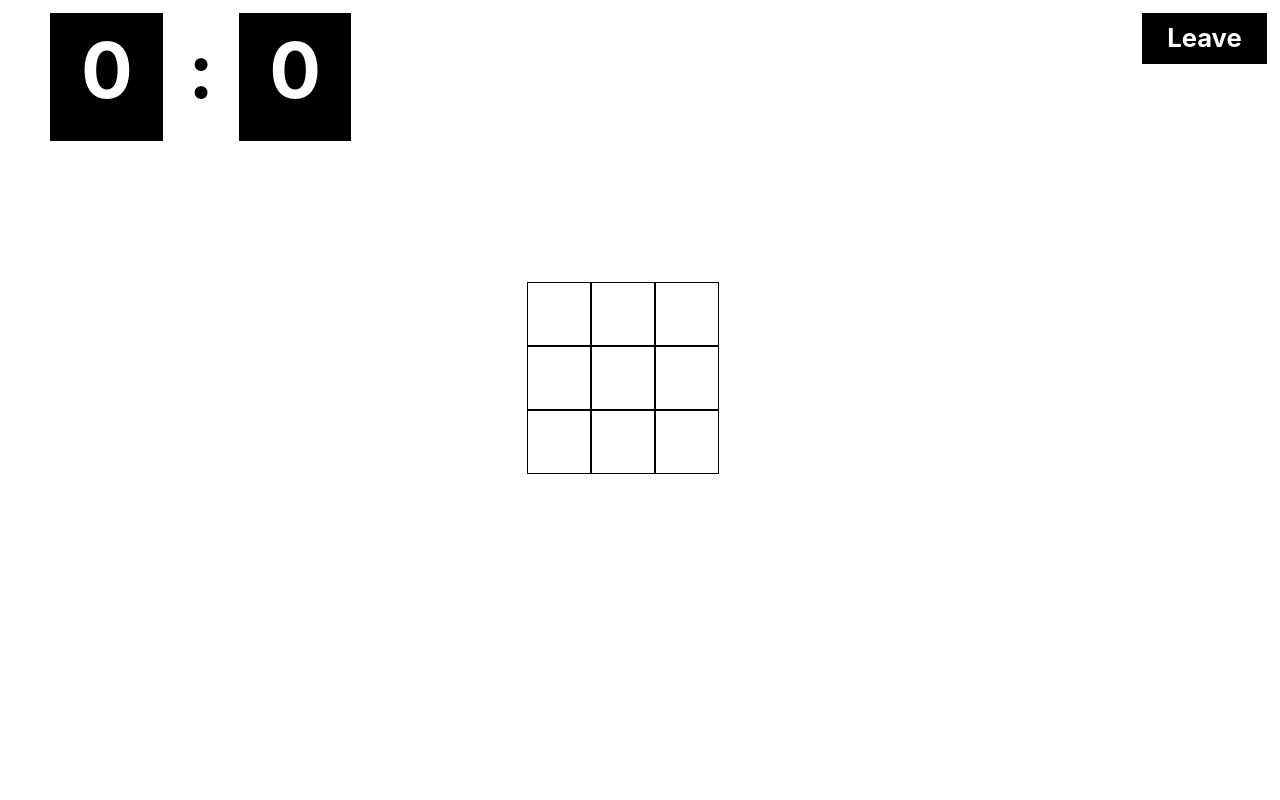
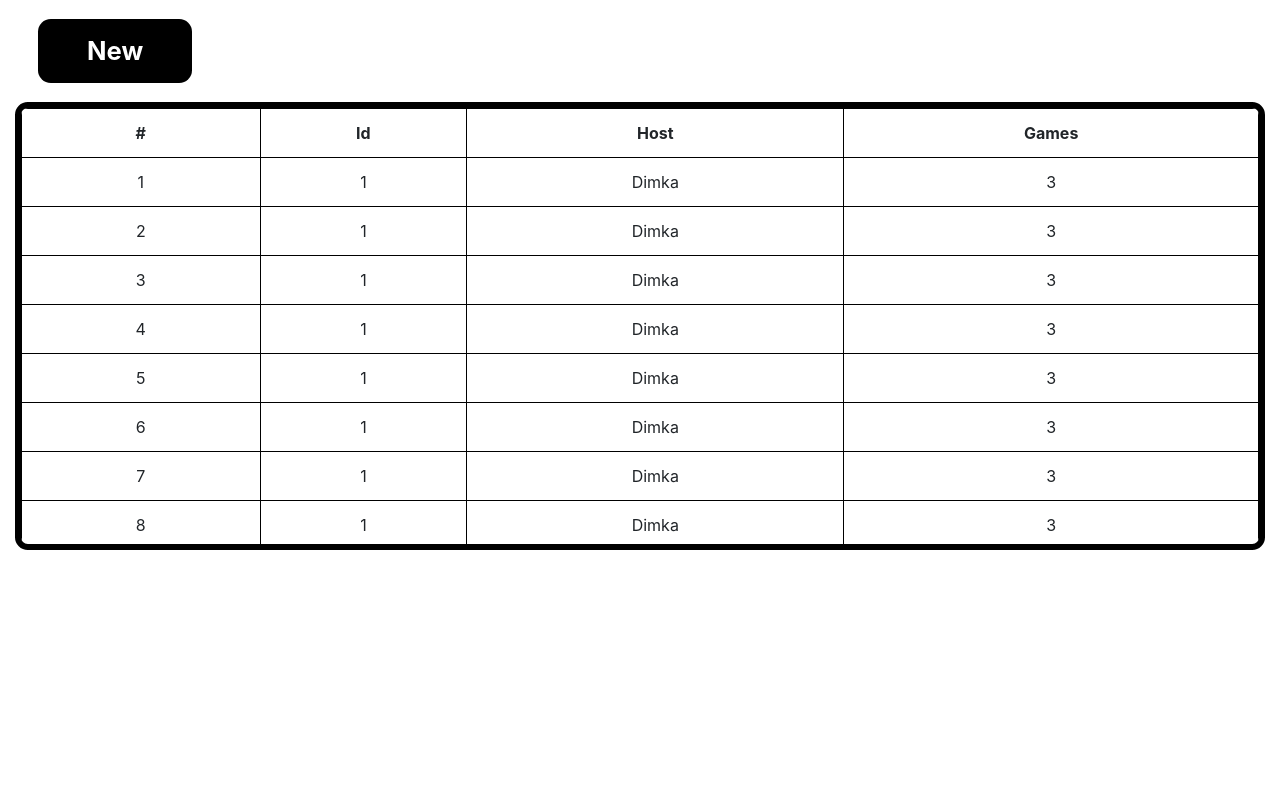
Before and after one commit to Dimka2018/tic-tac-toe, a React app in the folder front/: page / in a window 1280 px wide. Built offline with nearby package versions, Linux system fonts and the light colour scheme.

Commit message:
added search lobby page

```diff
--- a/front/src/css/index.css
+++ b/front/src/css/index.css
@@ -1,3 +1,7 @@
 :root {
   --cell-size: 5vw;
 }
+
+body {
+  overflow: hidden;
+}
--- /dev/null
+++ b/front/src/css/lobby_menu.css
@@ -0,0 +1,20 @@
+.lobby-menu-container {
+    width: 100vw;
+    height: 8vw;
+    display: flex;
+    justify-content: flex-start;
+    align-items: center;
+    padding-left: 3vw;
+}
+
+.create-lobby-button {
+    background: black;
+    border: none;
+    outline: none;
+    width: 12vw;
+    height: 5vw;
+    color: white;
+    font-size: 2vw;
+    font-weight: bold;
+    border-radius: 1vw;
+}
--- /dev/null
+++ b/front/src/css/lobby_modal.css
@@ -0,0 +1,59 @@
+.background {
+    width: 100vw;
+    height: 100vh;
+    background: transparent;
+    position: absolute;
+    top: 0;
+    left: 0;
+    display: flex;
+    justify-content: center;
+    margin-top: 3vw;
+}
+
+.title {
+    font-size: 3vw;
+    color: white;
+}
+
+.modal-container {
+    background: black;
+    width: 50vw;
+    height: 30vw;
+    border-radius: 1vw;
+    margin-top: 10vw;
+}
+
+.game-input {
+    width: 20vw;
+    height: 4vw;
+    border-radius: 1vw;
+    text-align: center;
+    font-size: 2vw;
+    font-weight: bold;
+    border: none;
+    outline: none;
+}
+
+.mt-5vw {
+    margin-top: 5vw;
+}
+
+.mt-2vw {
+    margin-top: 2vw;
+}
+
+.mt-7vw {
+    margin-top: 7vw;
+}
+
+.modal-button {
+    width: 12vw;
+    height: 5vw;
+    background: white;
+    border-radius: 1vw;
+    color: black;
+    font-weight: bold;
+    font-size: 2vw;
+    outline: none;
+    border: none;
+}
--- /dev/null
+++ b/front/src/css/search_table.css
@@ -0,0 +1,40 @@
+.search-table {
+    position: relative;
+    height: 35vw;
+    overflow: auto;
+}
+
+.search-table tbody tr:hover {
+    cursor: pointer;
+    background: black;
+    color: white;
+}
+
+.table-wrapper-scroll-y {
+    display: block;
+    border: 0.5vw solid black;
+    border-radius: 1vw;
+}
+
+.search-table-content, .search-table-content th, .search-table-content td {
+    border: 1px solid black;
+    text-align: center;
+}
+
+.table thead th {
+    border-bottom: 1px solid black;
+}
+
+.search-table::-webkit-scrollbar-track {
+    background: black;
+}
+
+.search-table::-webkit-scrollbar-thumb {
+    background: white;
+    border-radius: 0.5vw;
+    width: 0.5vw;
+}
+
+.search-table::-webkit-scrollbar {
+    width: 1vw;
+}
--- a/front/src/index.js
+++ b/front/src/index.js
@@ -3,8 +3,9 @@ import ReactDOM from 'react-dom';
 import './css/index.css';
 import 'bootstrap/dist/css/bootstrap.min.css';
 import Game from "./js/page/game";
+import Search from "./js/page/search";
 
 ReactDOM.render(
-    <Game/>,
+    <Search/>,
   document.getElementById('root')
 );
--- a/front/src/js/directive/Board.js
+++ b/front/src/js/directive/board.js
@@ -1,6 +1,6 @@
 import React from "react";
 import '../../css/board.css';
-import Cell from "./Cell";
+import Cell from "./cell";
 
 class Board extends React.Component{
 
--- /dev/null
+++ b/front/src/js/directive/lobby_menu.js
@@ -0,0 +1,22 @@
+import React from "react";
+import '../../css/lobby_menu.css';
+
+class LobbyMenu extends React.Component {
+
+    constructor(props) {
+        super(props);
+        this.lobbyButtonCallback = props.lobbyButtonCallback;
+    }
+
+    render() {
+        return (
+            <div className="lobby-menu-container">
+                <div className="row">
+                    <button onClick={this.lobbyButtonCallback} className="create-lobby-button">New</button>
+                </div>
+            </div>
+        );
+    }
+}
+
+export default LobbyMenu;
--- /dev/null
+++ b/front/src/js/directive/lobby_modal.js
@@ -0,0 +1,33 @@
+import React from "react";
+import '../../css/lobby_modal.css';
+
+class LobbyModal extends React.Component {
+
+    constructor(props) {
+        super(props);
+        this.onCancelClick = props.onCancel;
+    }
+
+    render() {
+        return (
+            <div className="background">
+                <div className="modal-container">
+                    <div className="row mt-2vw flex justify-content-center align-items-center">
+                        <span className="title font-weight-bold">Enter number of games</span>
+                    </div>
+                    <div className="row flex mt-5vw justify-content-center align-items-center">
+                        <input className="game-input" />
+                    </div>
+
+                    <div className="row flex mt-7vw justify-content-around align-items-center">
+                        <button className="modal-button">OK</button>
+                        <button onClick={this.onCancelClick.bind(this)} className="modal-button">CANCEL</button>
+                    </div>
+
+                </div>
+            </div>
+        );
+    }
+}
+
+export default LobbyModal
--- /dev/null
+++ b/front/src/js/directive/search_table.js
@@ -0,0 +1,92 @@
+import React from "react";
+import '../../css/search_table.css';
+
+class SearchTable extends React.Component {
+
+    constructor(props) {
+        super(props);
+        this.state = {
+            lobbies: [{id: 1, host: "Dimka", games: 3},
+                {id: 1, host: "Dimka", games: 3},
+                {id: 1, host: "Dimka", games: 3},
+                {id: 1, host: "Dimka", games: 3},
+                {id: 1, host: "Dimka", games: 3},
+                {id: 1, host: "Dimka", games: 3},
+                {id: 1, host: "Dimka", games: 3},
+                {id: 1, host: "Dimka", games: 3},
+                {id: 1, host: "Dimka", games: 3},
+                {id: 1, host: "Dimka", games: 3},
+                {id: 1, host: "Dimka", games: 3},
+                {id: 1, host: "Dimka", games: 3},
+                {id: 1, host: "Dimka", games: 3},
+                {id: 1, host: "Dimka", games: 3},
+                {id: 1, host: "Dimka", games: 3},
+                {id: 1, host: "Dimka", games: 3},
+                {id: 1, host: "Dimka", games: 3},
+                {id: 1, host: "Dimka", games: 3},
+                {id: 1, host: "Dimka", games: 3},
+                {id: 1, host: "Dimka", games: 3},
+                {id: 1, host: "Dimka", games: 3},
+                {id: 1, host: "Dimka", games: 3},
+                {id: 1, host: "Dimka", games: 3},
+                {id: 1, host: "Dimka", games: 3},
+                {id: 1, host: "Dimka", games: 3},
+                {id: 1, host: "Dimka", games: 3},
+                {id: 1, host: "Dimka", games: 3},
+                {id: 1, host: "Dimka", games: 3},
+                {id: 1, host: "Dimka", games: 3},
+                {id: 1, host: "Dimka", games: 3},
+                {id: 1, host: "Dimka", games: 3},
+                {id: 1, host: "Dimka", games: 3},
+                {id: 1, host: "Dimka", games: 3},
+                {id: 1, host: "Dimka", games: 3},
+                {id: 1, host: "Dimka", games: 3},
+                {id: 1, host: "Dimka", games: 3},
+                {id: 1, host: "Dimka", games: 3},
+                {id: 1, host: "Dimka", games: 3},
+                {id: 1, host: "Dimka", games: 3},
+                {id: 1, host: "Dimka", games: 3},
+                {id: 1, host: "Dimka", games: 3},
+                {id: 1, host: "Dimka", games: 3},
+                {id: 1, host: "Dimka", games: 3},
+                {id: 1, host: "Dimka", games: 3},
+                {id: 1, host: "Dimka", games: 3},
+                {id: 1, host: "Dimka", games: 3},
+                {id: 1, host: "Dimka", games: 3}
+            ]
+        }
+    }
+
+    handleClick(event) {
+        console.log(event)
+    }
+
+    render() {
+        const rows = this.state.lobbies.map((lobby, index) =>
+            <tr key={index} onClick={this.handleClick}>
+                <td>{index + 1}</td>
+                <td>{lobby.id}</td>
+                <td>{lobby.host}</td>
+                <td>{lobby.games}</td>
+            </tr>);
+        return (
+            <div className="table-wrapper-scroll-y search-table">
+                <table className="table search-table-content">
+                    <thead>
+                    <tr>
+                        <th scope="col">#</th>
+                        <th scope="col">Id</th>
+                        <th scope="col">Host</th>
+                        <th scope="col">Games</th>
+                    </tr>
+                    </thead>
+                    <tbody>
+                    {rows}
+                    </tbody>
+                </table>
+            </div>
+        );
+    }
+}
+
+export default SearchTable;
--- a/front/src/js/page/game.js
+++ b/front/src/js/page/game.js
@@ -1,5 +1,5 @@
 import React from "react";
-import Board from "../directive/Board";
+import Board from "../directive/board";
 import GameMenu from "../directive/game_menu";
 import '../../css/game.css';
 
--- /dev/null
+++ b/front/src/js/page/search.js
@@ -0,0 +1,31 @@
+import React from "react";
+import SearchTable from "../directive/search_table";
+import LobbyModal from "../directive/lobby_modal";
+import LobbyMenu from "../directive/lobby_menu";
+
+class Search extends React.Component {
+
+    constructor(props) {
+        super(props);
+        this.state = {
+            modalMode: false
+        }
+    }
+
+    toggleModal() {
+        this.setState({modalMode: !this.state.modalMode})
+    }
+
+    render() {
+        const modalMode = this.state.modalMode;
+        return (
+            <div className="container-fluid">
+                <LobbyMenu lobbyButtonCallback={this.toggleModal.bind(this)} />
+                <SearchTable/>
+                {modalMode && <LobbyModal onCancel={this.toggleModal.bind(this)}/>}
+            </div>
+        );
+    }
+}
+
+export default Search;
```
Also changed, not shown: front/src/js/directive/cell.js (renamed from front/src/js/directive/Cell.js).
